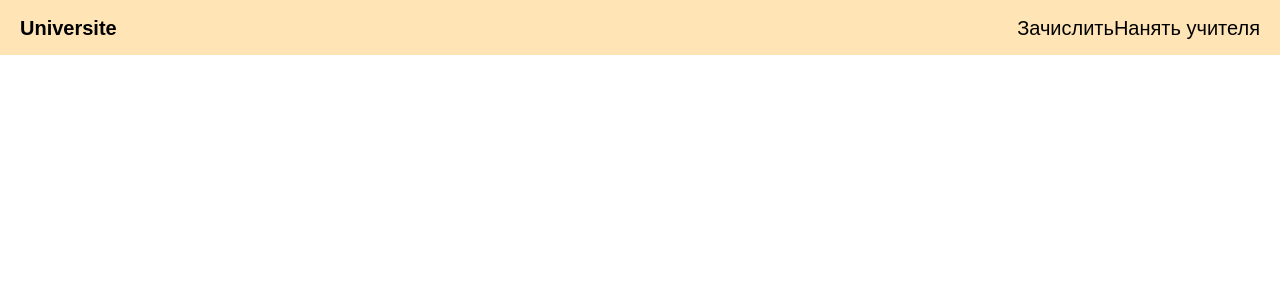
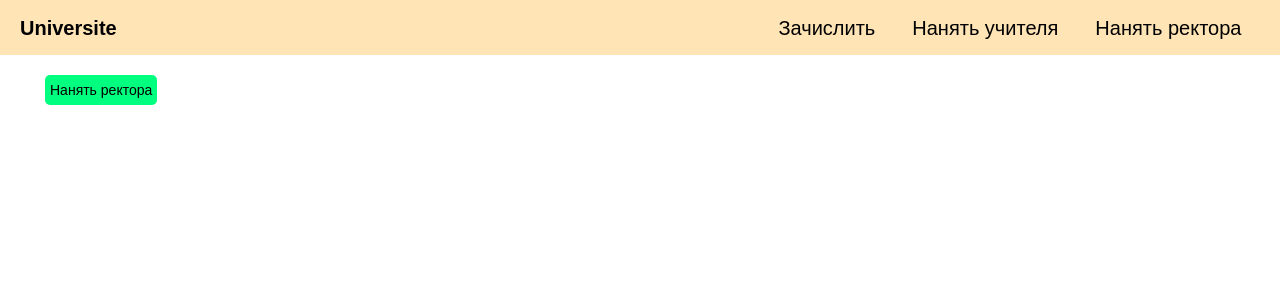
Before and after one commit to MirovaViktoria/Universite, a React (Create React App) app: page /addRector in a window 1280 px wide. Shown: the top 300 px of the page. Built offline with nearby package versions, Linux system fonts and the light colour scheme.

Commit message:
Add routing for rectors and add style css

```diff
--- a/src/App.tsx
+++ b/src/App.tsx
@@ -6,6 +6,7 @@ import Home from './components/routing/Home';
 import { Link } from 'react-router-dom';
 import AddStudents from './components/routing/addStudents';
 import AddTeacher from './components/routing/addTeachers';
+import AddRectors from './components/routing/addRectors';
 
 const App: FC = () => {
     return (
@@ -21,6 +22,9 @@ const App: FC = () => {
                     <li>
                         <Link to='/addTeacher'>Нанять учителя</Link>
                     </li>
+                    <li>
+                        <Link to='/addRector'>Нанять ректора</Link>
+                    </li>
                 </ul>
             </header>
 
@@ -28,6 +32,7 @@ const App: FC = () => {
                 <Route path='/' element={<Home />} />
                 <Route path='/addStudent' element={<AddStudents />} />
                 <Route path='/addTeacher' element={<AddTeacher />} />
+                <Route path='/addRector' element={<AddRectors />} />
             </Routes>
         </div>
     );
--- a/src/components/routing/Home.tsx
+++ b/src/components/routing/Home.tsx
@@ -118,7 +118,6 @@ const Home: FC = () => {
             <div className='employee'>
                 <h2 className='student_title'>Список работников</h2>
                 <div className='teachers'>
-                    {/* <AddTeachersForm addTeacher={addTeacher} /> */}
                     <DisplayTeachers
                         teachersList={teachersList}
                         deleteTeacher={deleteTeacher}
--- /dev/null
+++ b/src/components/routing/addRectors.tsx
@@ -0,0 +1,41 @@
+import React, { FC, useEffect, useState } from 'react';
+import { Rector } from '../models';
+import '../../index.css';
+
+import AddRectorsForm from '../rectors/AddRectors';
+
+//!!!!!!!!!!!!!!!!!
+const AddRectors: FC = () => {
+    const [rectorsList, setRectorsList] = useState<Rector[]>([]);
+
+    //!!!LocalStorage Rector
+
+    useEffect(() => {
+        const items = localStorage.getItem('rectorsList')!;
+        setRectorsList(JSON.parse(items));
+    }, [setRectorsList]);
+
+    useEffect(() => {
+        const json = JSON.stringify(rectorsList);
+        localStorage.setItem('rectorsList', json);
+    }, [rectorsList]);
+
+    //!!!!! ADD
+    const addRector = (newRector: Rector) => {
+        setRectorsList([...rectorsList, newRector]);
+    };
+
+    //!!!
+
+    return (
+        <div className='Home'>
+            <div className='employee'>
+                <div className='add-form'>
+                    <AddRectorsForm addRector={addRector} />
+                </div>
+            </div>
+        </div>
+    );
+};
+
+export default AddRectors;
--- a/src/index.css
+++ b/src/index.css
@@ -21,6 +21,8 @@ header {
 }
 .navbar-menu {
     display: flex;
+    justify-content: space-around;
+    width: 500px;
 }
 .navbar-menu li:hover {
     opacity: 0.5;
@@ -47,6 +49,7 @@ header {
     padding-left: 5px;
     border-radius: 5px;
     margin-left: 15px;
+    height: 30px;
 }
 .dollar {
     margin-left: 15px;
@@ -69,6 +72,7 @@ header {
 }
 .form_add {
     display: flex;
+    align-items: center;
 }
 .btn_hiring {
     background-color: springgreen;
```
